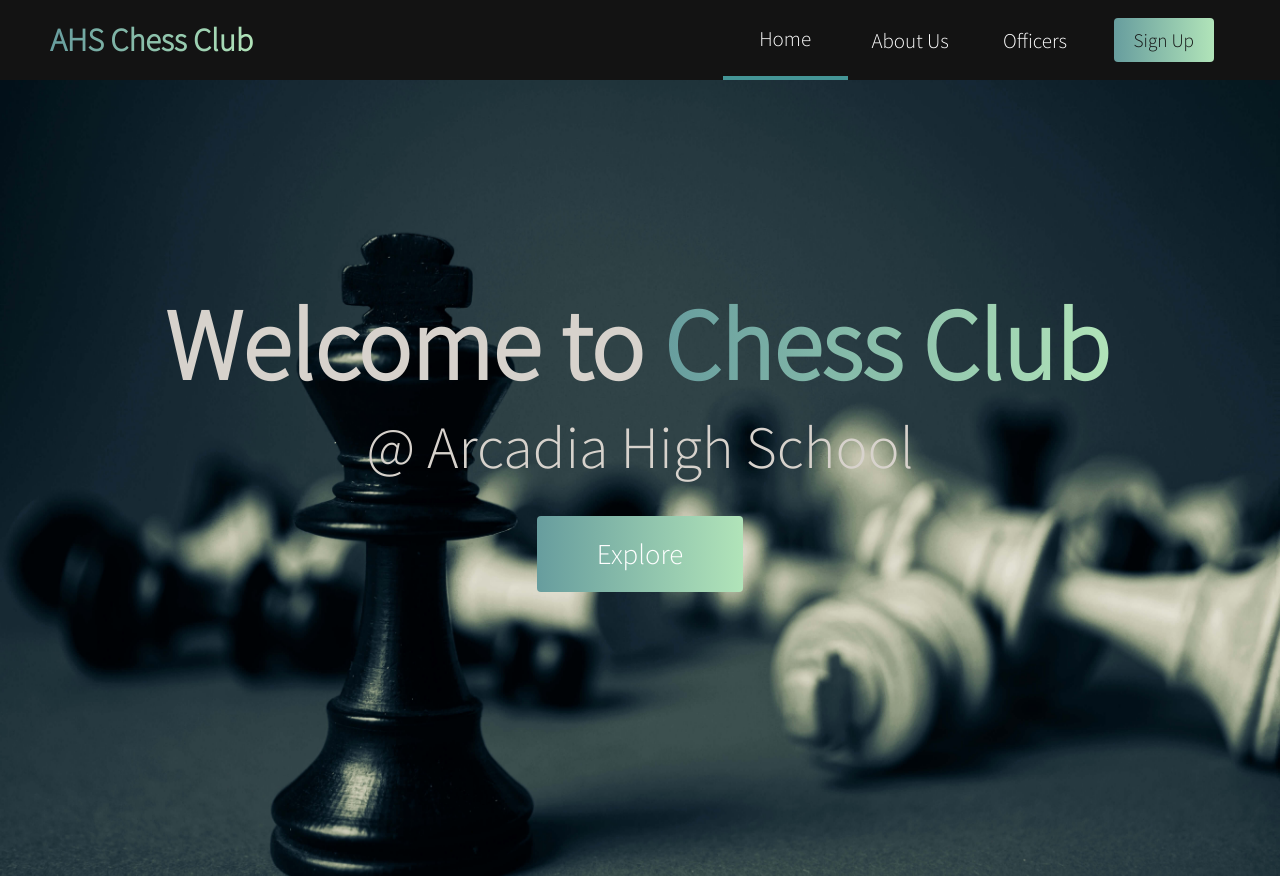
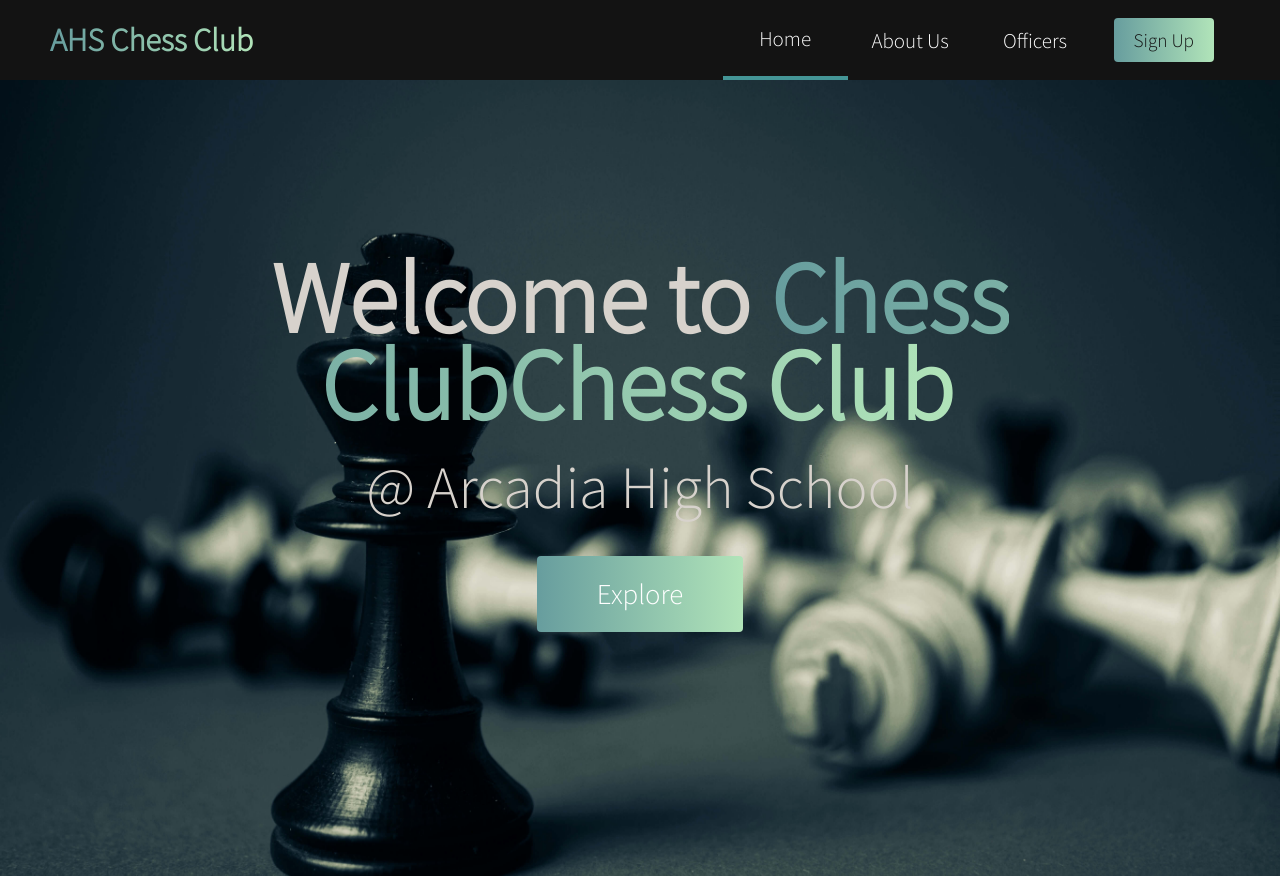
Before and after one commit to arcadiachessclub/arcadiachessclub.github.io, a plain HTML site: page index.html in a window 1280 px wide. Shown: the top 876 px of the page. Drawn offline with Linux system fonts and the light colour scheme.

Commit message:
Update index.html

```diff
--- a/index.html
+++ b/index.html
@@ -48,7 +48,7 @@
     <!-- Home Section -->
     <div class="hero" id="home">
         <div class="hero__container">
-            <h1 class="hero__heading">Welcome to <span id='heading-title'></span><span id="blinking-cursor"></span>
+            <h1 class="hero__heading">Welcome to <span id='heading-title'>Chess Club</span><span id="blinking-cursor"></span>
              </h1>
             <p class="hero__description">@ Arcadia High School</p>
             <a href="#about"><button class="main__btn"><span>Explore</span></button></a>
```
